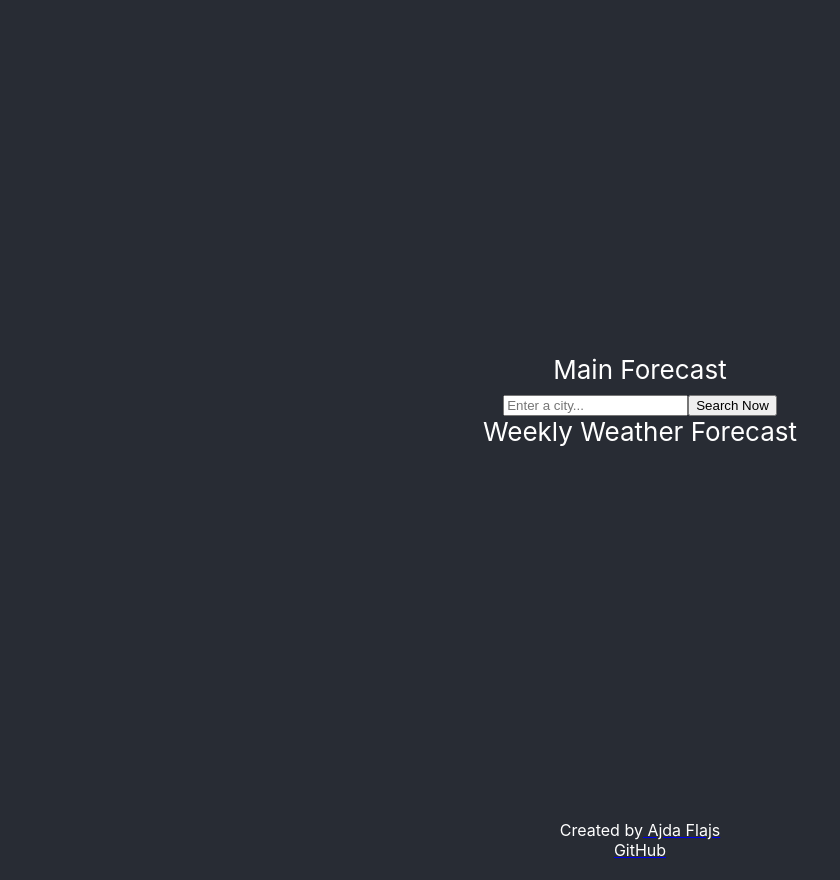
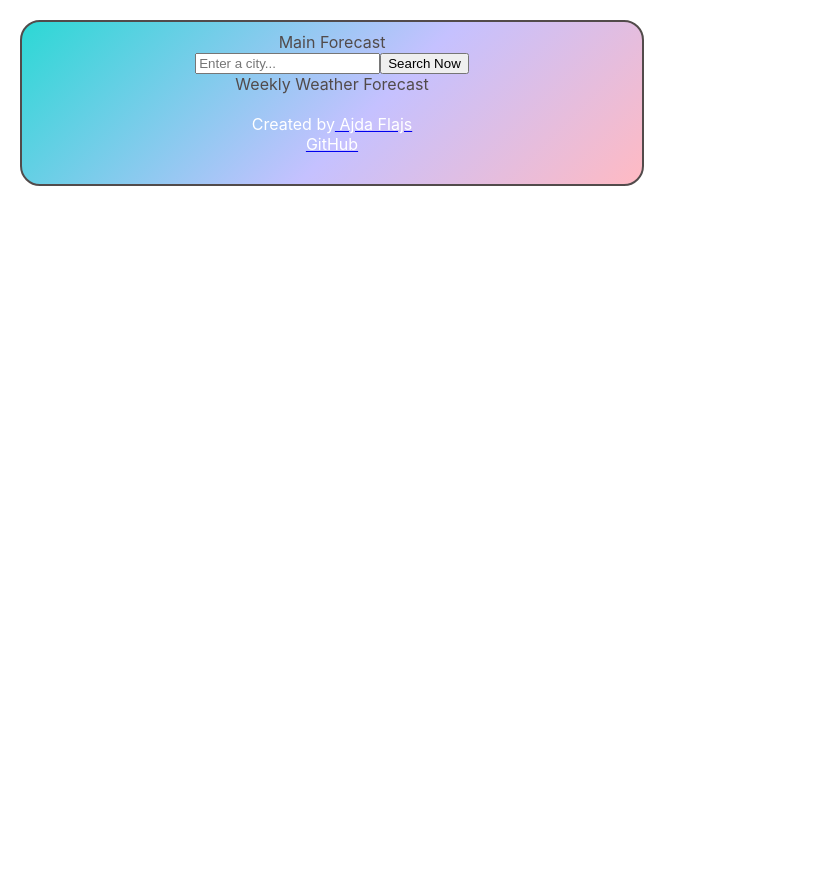
Before and after one commit to ajdaflajs/weather-react-app, a React (Create React App) app: page / in a window 1280 px wide. Shown: the whole page, without its empty margins (0-840 px from the left). After the commit the page ends 800 px from the top, so only its background shows below. Built offline with nearby package versions, Linux system fonts and the light colour scheme.

Commit message:
import of the Sandbox code for css of the app and deleting of pre-existing code

```diff
--- a/src/App.css
+++ b/src/App.css
@@ -1,34 +1,19 @@
 .App {
   text-align: center;
+  border: 2px solid;
+  border-radius: 20px;
+  color: rgb(82, 75, 75);
+  background-image: linear-gradient(
+    -225deg,
+    #2cd8d5 0%,
+    #c5c1ff 56%,
+    #ffbac3 100%
+  );
+  padding: 10px;
+  width: 600px;
+  margin: 20px;
 }
 
-.App-logo {
-  height: 40vmin;
-  pointer-events: none;
+.li {
+  list-style: none;
 }
-
-@media (prefers-reduced-motion: no-preference) {
-  .App-logo {
-    animation: App-logo-spin infinite 20s linear;
-  }
-}
-
-.App-header,
-.App-footer {
-  background-color: #282c34;
-
-  display: flex;
-  flex-direction: column;
-  align-items: center;
-  justify-content: center;
-  color: white;
-}
-
-.App-header {
-  min-height: 100vh;
-  font-size: calc(10px + 2vmin);
-}
-
-.App-link {
-  color: #61dafb;
-}
```
